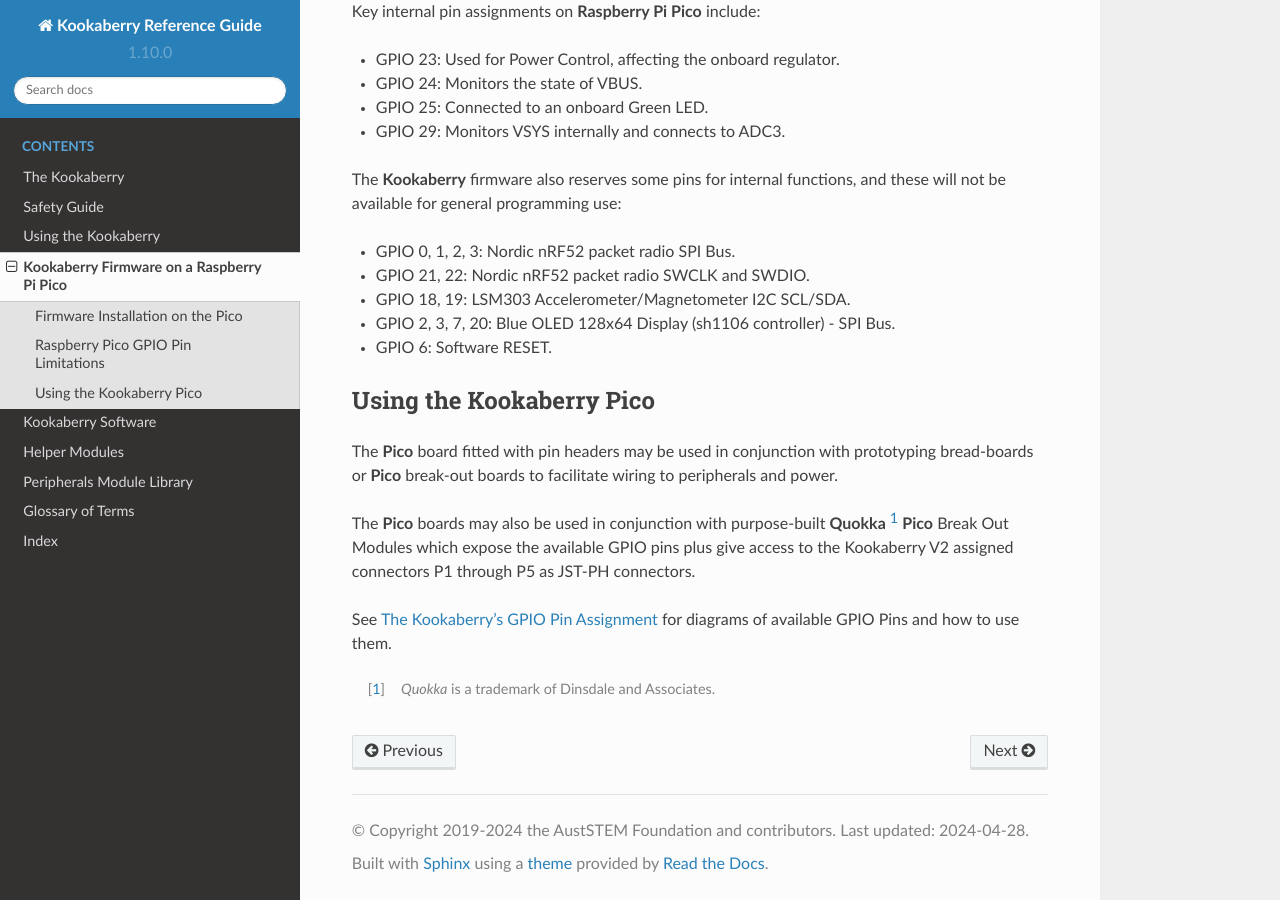
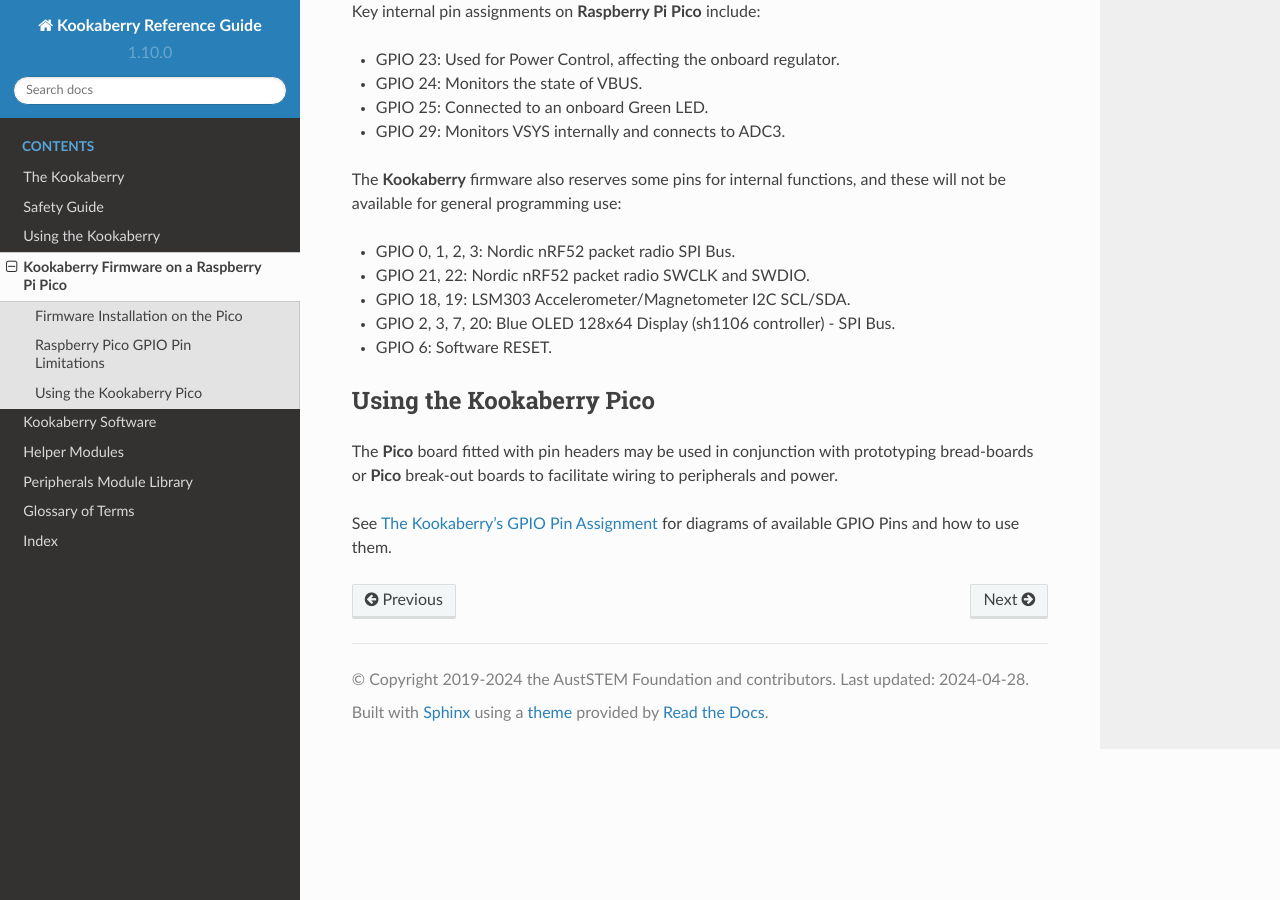
Before and after one commit to TDStrasser/Kookaberry-Reference-Guide, a Sphinx documentation site: the page built from docs/source/pico.rst, in a window 1280 px wide and 900 px high, scrolled down 1267 px. Built offline with Sphinx 7.4.7 and the Read the Docs theme 2.0.0, drawn with Linux system fonts in a browser that asks for light colours.

Commit message:
Deleted reference to Quokka breakout boards.

```diff
--- a/docs/source/pico.rst
+++ b/docs/source/pico.rst
@@ -57,9 +57,4 @@
 The **Pico** board fitted with pin headers may be used in conjunction with prototyping bread-boards or **Pico** break-out boards
 to facilitate wiring to peripherals and power.
 
-The **Pico** boards may also be used in conjunction with purpose-built **Quokka** [#f1]_ **Pico** Break Out Modules which expose the available GPIO pins
-plus give access to the Kookaberry V2 assigned connectors P1 through P5 as JST-PH connectors.
-
 See :ref:`edge_connector` for diagrams of available GPIO Pins and how to use them.
-
-.. [#f1] *Quokka* is a trademark of Dinsdale and Associates.
```
